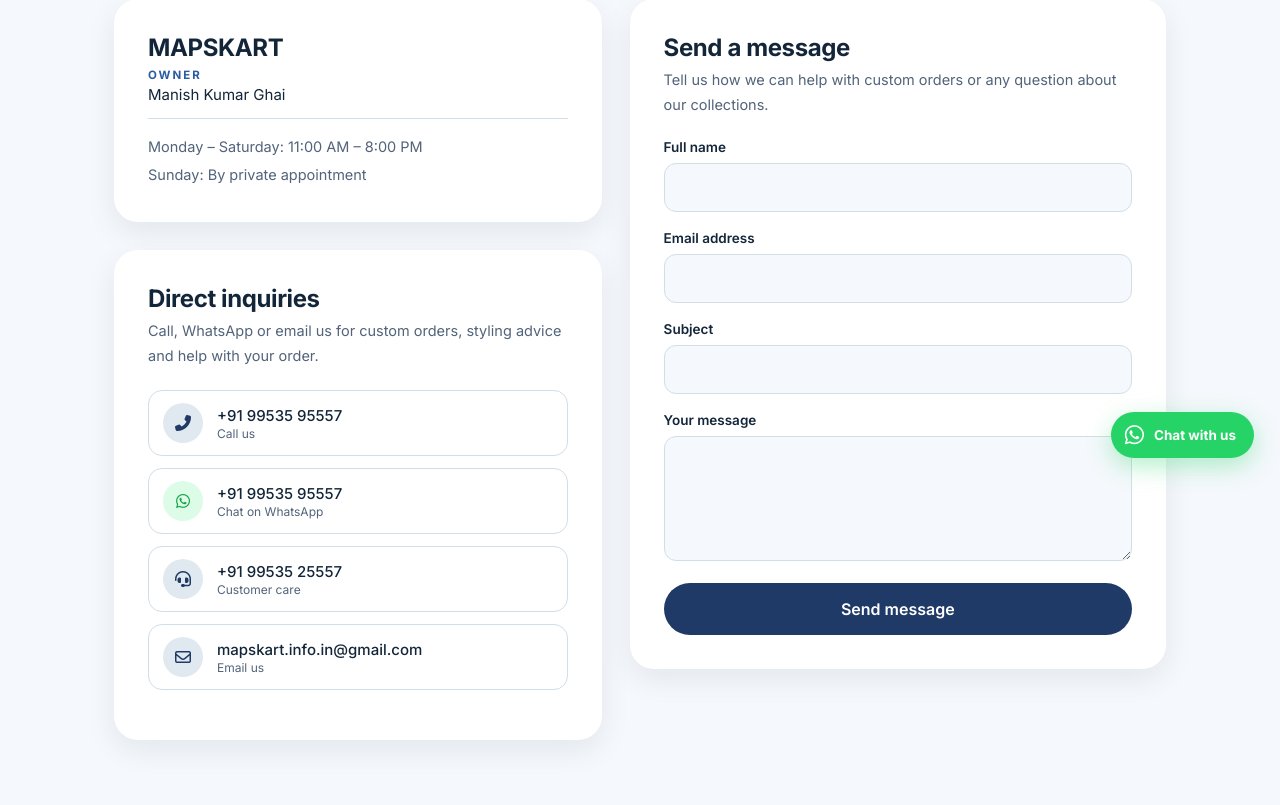
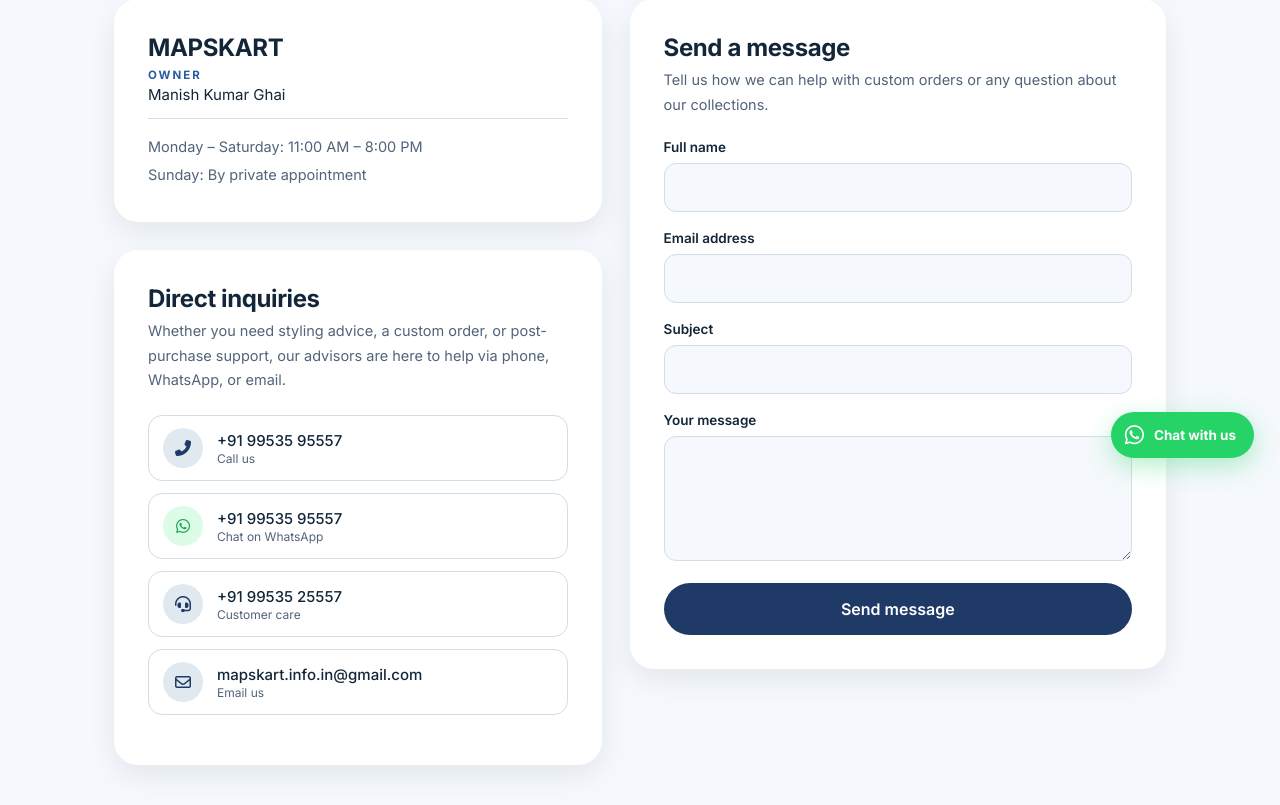
Before and after one commit to mapsinfoin-web/Mapsinfo, a Django app: page /contact/ in a window 1280 px wide. Shown: the part 316-1121 px from the top of the page. Run offline with Django 5.2, Linux system fonts and the light colour scheme; data that the repository does not hold is empty.

Commit message:
Update direct inquiries lead text in contact page

```diff
--- a/store/templates/store/contact.html
+++ b/store/templates/store/contact.html
@@ -254,7 +254,7 @@
 
             <div class="card">
                 <h2>Direct inquiries</h2>
-                <p class="lead">Call, WhatsApp or email us for custom orders, styling advice and help with your order.</p>
+                <p class="lead">Whether you need styling advice, a custom order, or post-purchase support, our advisors are here to help via phone, WhatsApp, or email.</p>
                 <ul class="contact-list">
                     <li><a href="tel:+919953595557"><span class="ic"><i class="fas fa-phone-alt"></i></span><span>+91 99535 95557<small>Call us</small></span></a></li>
                     <li class="wa"><a href="https://wa.me/919953595557" target="_blank" rel="noopener noreferrer"><span class="ic"><i class="fab fa-whatsapp"></i></span><span>+91 99535 95557<small>Chat on WhatsApp</small></span></a></li>
```
